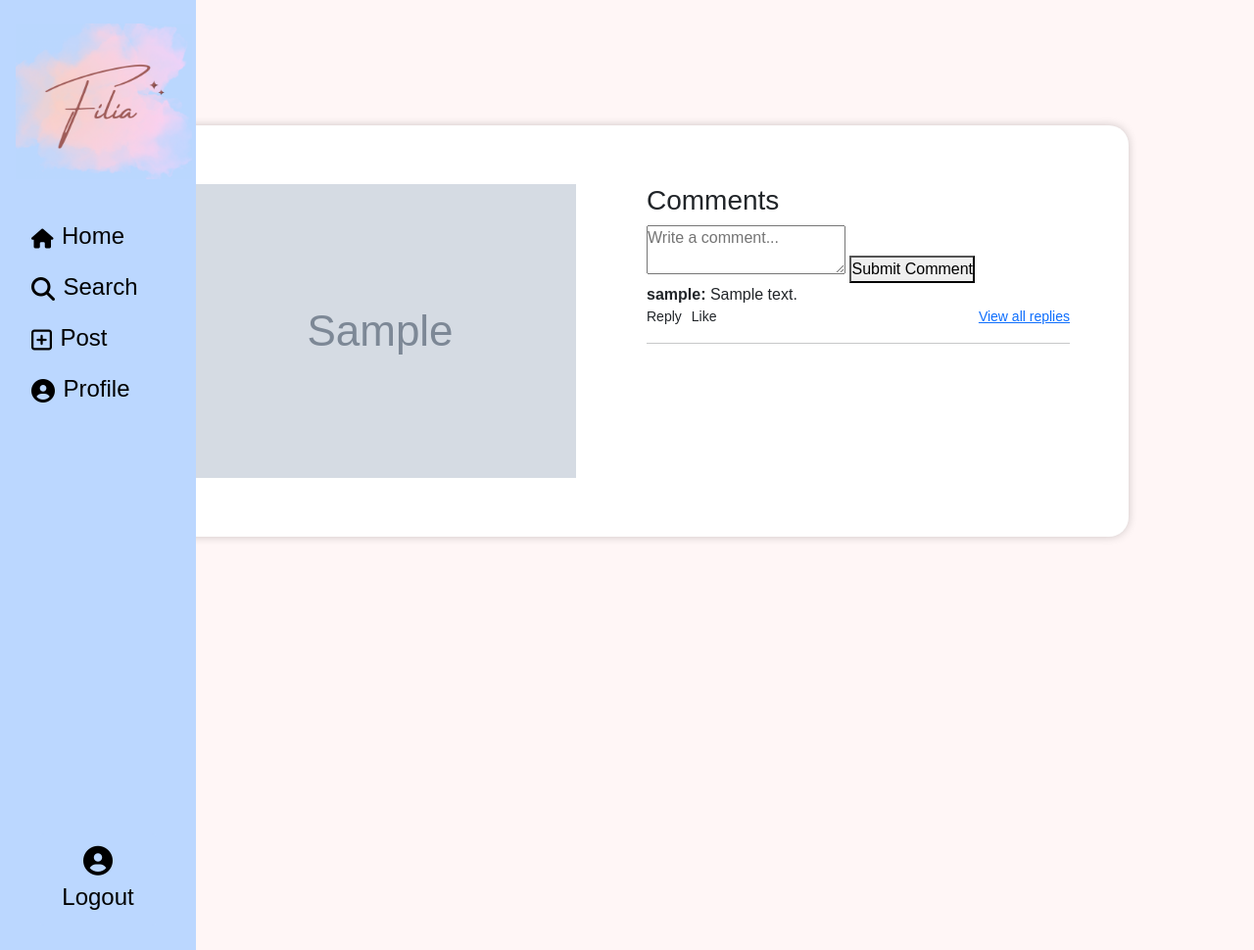
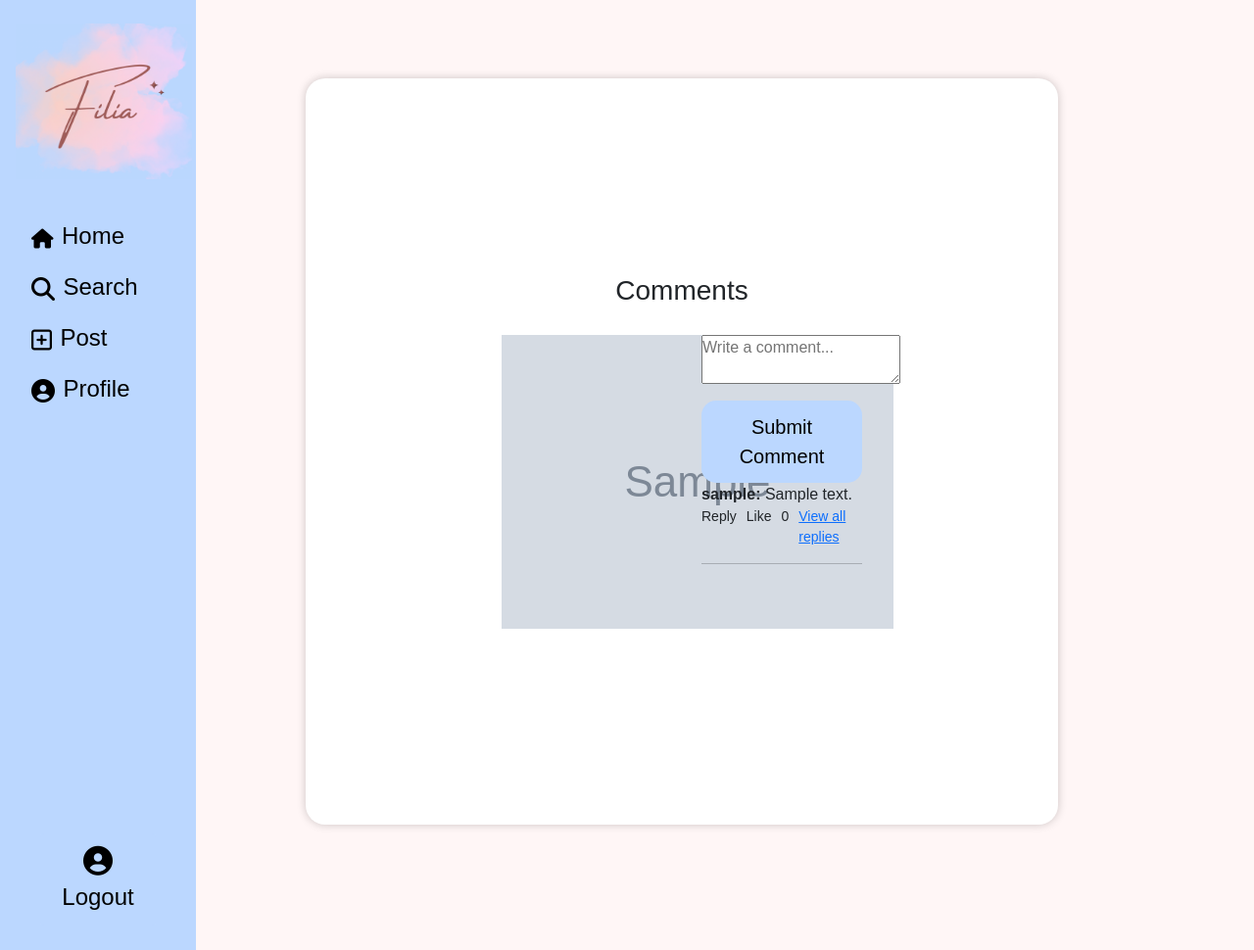
Before and after one commit to Aaloki24/Filia, a Flask app: page /post/1 in a window 1280 px wide. Shown: the whole page at 98% size. Run offline with Flask 3, Linux system fonts and the light colour scheme; tables that the repository leaves empty hold one stand-in row (values such as "Sample post"); grey boxes marked "Sample" are stand-in pictures.

Commit message:
New changes

```diff
--- a/app.py
+++ b/app.py
@@ -5,7 +5,7 @@ from werkzeug.utils import secure_filename
 from src.models import db, FiliaUser, PhotoPost,  Community, Comment, post_comments
 from src.repositories.photo_post_repository import photo_post_repository_singleton
 from flask import jsonify
-from flask import Flask, abort, redirect, render_template, request, session, flash
+from flask import Flask, abort, redirect, render_template, request, session, url_for
 from src.repositories.comment_repository import comment_repository_singleton
 from security import bcrypt
 import itsdangerous
@@ -439,7 +439,6 @@ def like_post(post_id):
     db.session.commit()
 
     return redirect(request.referrer or url_for('home'))
-
 @app.route('/comment_page/<int:post_id>')
 def comment_page(post_id):
     post_and_user = db.session.query(FiliaUser, PhotoPost).join(PhotoPost, FiliaUser.user_id == PhotoPost.user_id).filter(PhotoPost.id == post_id).first()
@@ -470,6 +469,16 @@ def add_comment(post_id):
 
             assoc = post_comments.insert().values(post_id=post_id, comment_id=new_comment.id)
             db.session.execute(assoc)
+            db.session.commit()
+            return redirect(url_for('comment_page', post_id=post_id))
+    return redirect(url_for('home'))
+
+@app.route('/delete_comment/<int:post_id>/<int:comment_id>', methods=['POST'])
+def delete_comment(post_id, comment_id):
+    comment = Comment.query.get(comment_id)
+    if comment:
+        if session['user']['user_id'] == comment.user_id:
+            db.session.delete(comment)
             db.session.commit()
             return redirect(url_for('comment_page', post_id=post_id))
     return redirect(url_for('home'))
--- a/static/styles.css
+++ b/static/styles.css
@@ -82,17 +82,39 @@ body-comment-page {
 .comment-box {
     background-color: white;
     border-radius: 20px;
-    padding: 60px;
-    width: 80%;
+    padding: 200px;
+    width: 60%;
     box-shadow: 0 0 10px rgba(0, 0, 0, 0.2);
     margin: auto;
-    margin-top: 8rem;
+    margin-top: 5rem;
     margin-bottom: 8rem;
+    margin-right: 200px;
+}
+
+.comment-heading { /* Added new style for the comment heading */
+    text-align: center;
+    padding-bottom: 20px;
 }
 
 .photo {
-    max-width: 100%;
-    max-height: 100%;
+    max-width: 500%;
+    max-height: 500%;
+}
+
+.submit-btn { /* Added new style for the submit button */
+    background-color: #BBD7FF;
+    color: black;
+    transition: background-color 0.3s ease;
+    border: none; /* Remove border */
+    cursor: pointer; /* Add pointer cursor */
+    margin-top: 10px; /* Move button down a little */
+    padding: 12px 24px; /* Increase button padding */
+    font-size: 20px; /* Increase font size */
+    border-radius: 15px; /* Adjust border radius */
+}
+.h3-comment-heading{
+    margin-top: 900px;
+
 }
 
 .comment-actions {
@@ -109,8 +131,6 @@ body-comment-page {
     margin-right: 10px;
     cursor: pointer;
 }
-
-
 
 /* community profile page*/
 body-community-profile-page {
@@ -587,7 +607,8 @@ border-bottom: 1px solid #ccc;
     padding: 40px;
     width: 700px;
     height: 450px;
-    margin: 150px;
+    margin: 100px;
+    margin-left: 300px;
     text-align: center;
     font-display: center;
     box-shadow: 0 0 10px rgba(0, 0, 0, 0.2);
--- a/templates/comment_page.html
+++ b/templates/comment_page.html
@@ -3,17 +3,17 @@
 
 <div class="body-comment-page">
     <div class="comment-box">
+        <h3 class="comment-heading">Comments</h3>
+
         <div class="row">
             <div class="col-md-6">
                 <img src="{{ post.photo_path }}" alt="Post photo" class="photo">
             </div>
             <div class="col-md-6">
-                <h3>Comments</h3>
-
-                <!-- Add the form for submitting comments -->
+                <!-- Added the form for submitting comments -->
                 <form method="POST" action="{{ url_for('add_comment', post_id=post.id) }}">
                     <textarea name="comment" placeholder="Write a comment..." required></textarea>
-                    <button type="submit">Submit Comment</button>
+                    <button type="submit" class="submit-btn">Submit Comment</button> <!-- Added class to button -->
                 </form>
 
                 {% for comment in comments %}
@@ -21,8 +21,8 @@
                     <strong>{{ comment.user.username }}:</strong> {{ comment.text }}
                     <div class="comment-actions">
                         <div class="reply-like">
-                            <span>Reply</span>
-                            <span>Like</span>
+                            <span onclick="reply()">Reply</span>
+                            <span onclick="like()">Like</span> <span id="likes-count">0</span>
                         </div>
                         <a href="#">View all replies</a>
                     </div>
@@ -33,4 +33,25 @@
         </div>
     </div>
 </div>
+
+<script>
+    let isLiked = false;
+
+    function like() {
+        let likesCount = parseInt(document.getElementById('likes-count').textContent);
+        if (!isLiked) {
+            likesCount++;
+            isLiked = true;
+        } else {
+            likesCount--;
+            isLiked = false;
+        }
+        document.getElementById('likes-count').textContent = likesCount;
+    }
+
+    function reply() {
+        alert('Reply button clicked. Implement functionality here.');
+    }
+</script>
+
 {% endblock %}
```
